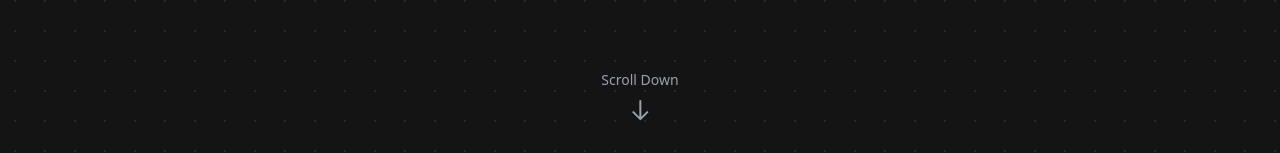
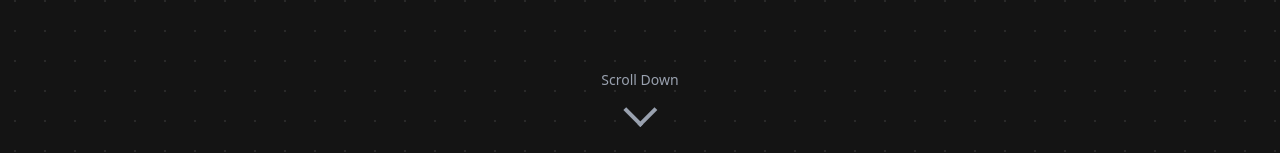
Before and after one commit to Harsha-Buddhika-Official/Official-Portfolio-React, a React (Vite) app: page / in a window 1280 px wide. Shown: the part 644-797 px from the top of the page. Built offline with nearby package versions, Linux system fonts and the light colour scheme.

Commit message:
homepage Done
Starting to implement About section

```diff
--- a/src/pages/HomePage/HomePage.jsx
+++ b/src/pages/HomePage/HomePage.jsx
@@ -28,11 +28,10 @@ function HomePage(){
                     </button>
                 </div>
             </div>
-            <div className="absolute bottom-8 left-1/2 transform -translate-x-1/2 flex flex-col items-center text-gray-400 animate-bounce">
+            {/* scroll down */}
+            <div className="absolute bottom-8 left-1/2 transform -translate-x-1/2 flex flex-col items-center text-gray-400 animate-bounce ">
                 <span className="text-sm mb-2">Scroll Down</span>
-                <svg className="w-6 h-6" fill="none" stroke="currentColor" viewBox="0 0 24 24" xmlns="http://www.w3.org/2000/svg">
-                    <path strokeLinecap="round" strokeLinejoin="round" strokeWidth={2} d="M19 14l-7 7m0 0l-7-7m7 7V3" />
-                </svg>
+                <span className="w-6 h-6 border-b-4 border-r-4 border-gray-400 rotate-45"></span>
             </div>
         </>
     )
```
Also changed, not shown: src/pages/HomePage/About.jsx (added, +8 -0 lines).
